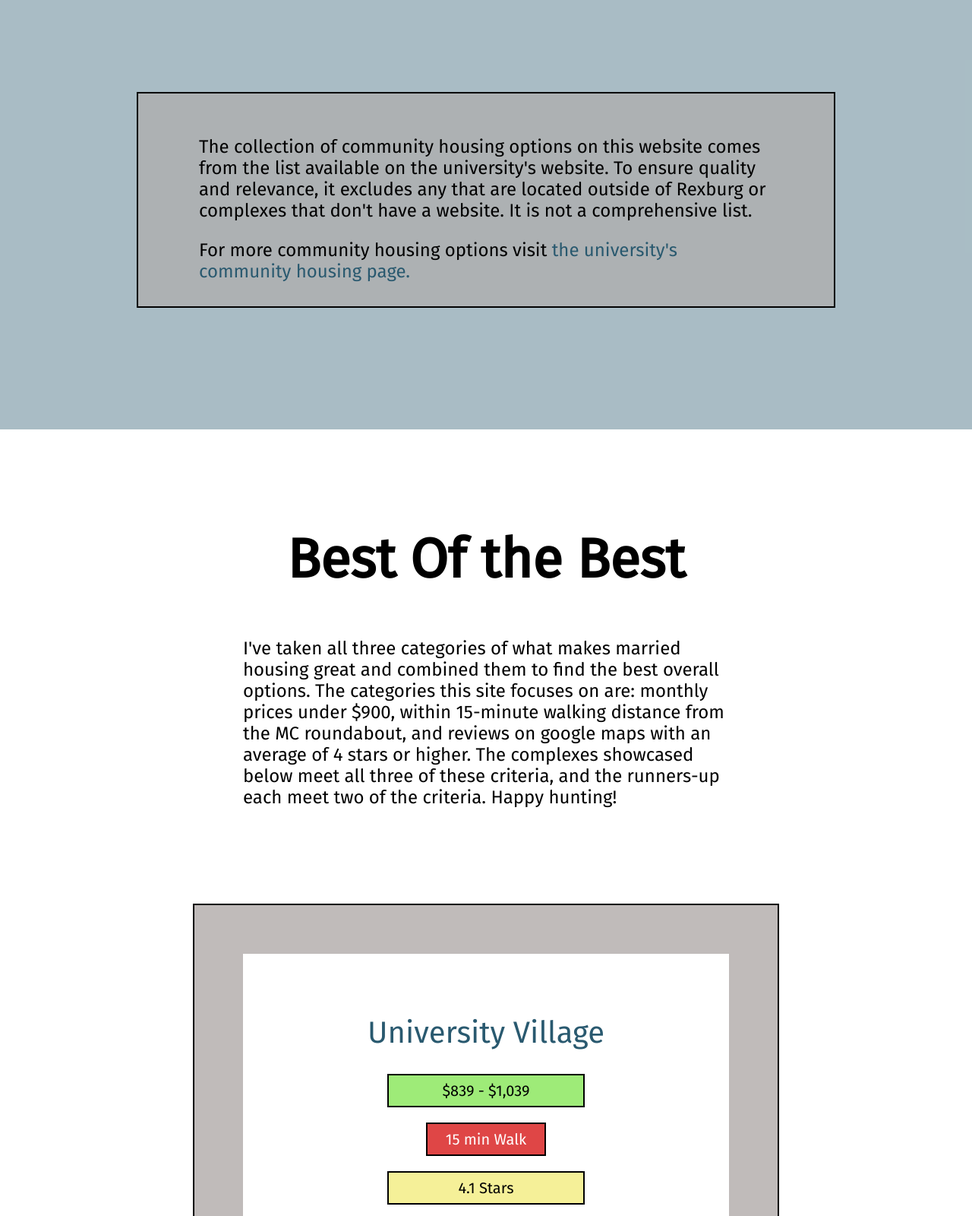
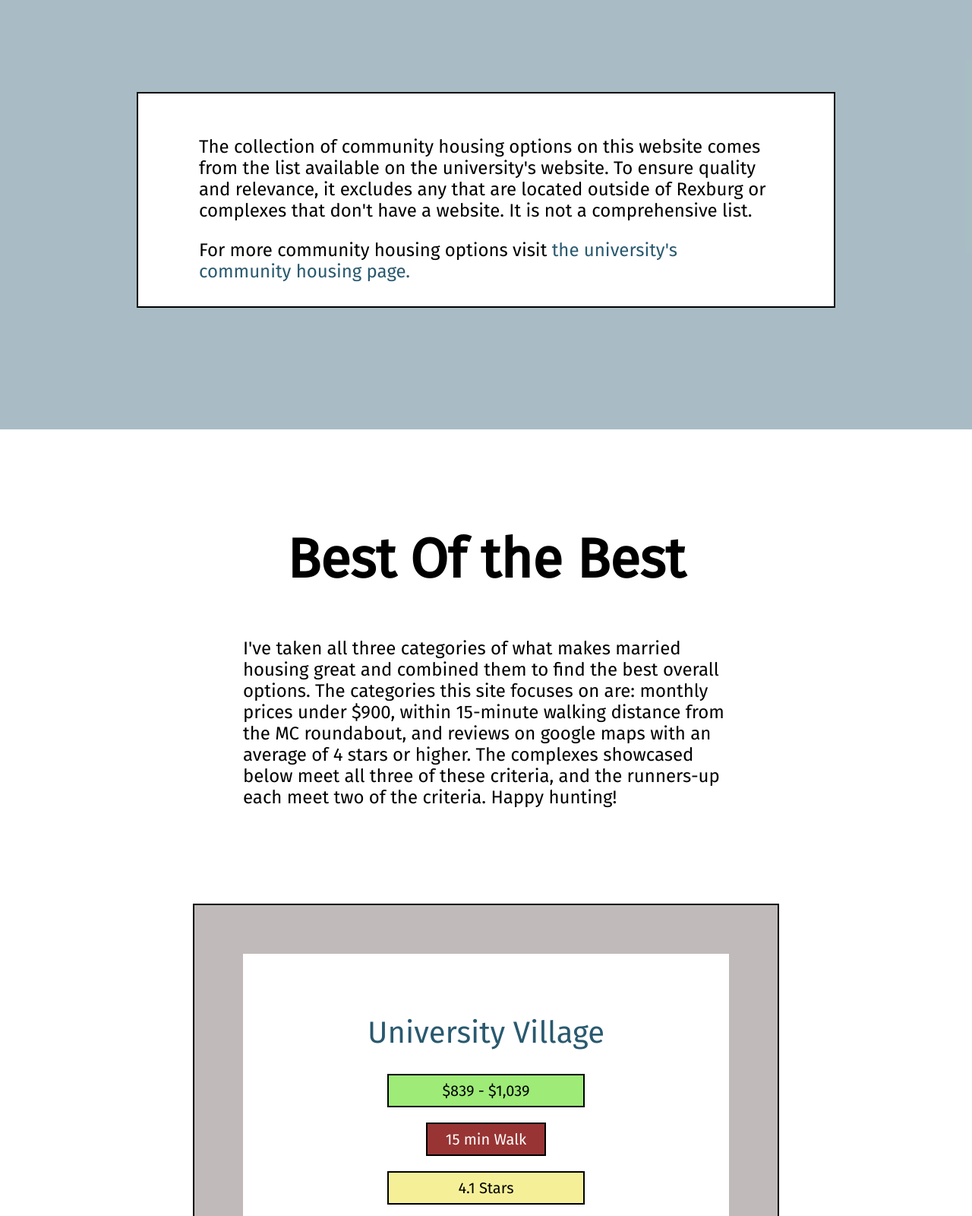
Before and after one commit to KayleeWild/perfect-apartment, a plain HTML site: page index.html in a window 1280 px wide. Shown: the part 1700-3300 px from the top of the page at 76% size. Drawn offline with Linux system fonts and the light colour scheme; a web font is replaced by a local one.

Commit message:
accessibility updates

```diff
--- a/index.html
+++ b/index.html
@@ -25,7 +25,7 @@
     </header>
     <div id="hero">
         <div id="image-box">
-            <img src="images/hero-image.jpg">
+            <img src="images/hero-image.jpg" alt="A lovely apartment backdrop to our title section.">
         </div>
         <div id="home-color"></div>
         <div id="hero-msg">
--- a/styles/style.css
+++ b/styles/style.css
@@ -210,7 +210,7 @@ nav a:hover{
 }
 
 #disclaimer {
-    background-color: rgb(177, 170, 169, 0.6);
+    background-color: #FFFFFF;
     color: #000000;
     padding: 2rem 5rem;
     border: #000000 solid 2px;
@@ -302,7 +302,7 @@ nav a:hover{
 
 .address-box {
     font-size: 1.25rem !important;
-    background-color: rgb(223, 70, 70);
+    background-color: rgb(152, 52, 52);
     padding: .5rem 1.5rem;
     border: #000000 solid 2px;
     color: #ffffff !important;
```
Also changed, not shown: location.html (+1 -1 lines), price.html (+1 -1 lines), reviews.html (+1 -1 lines), sources.html (+1 -1 lines).
